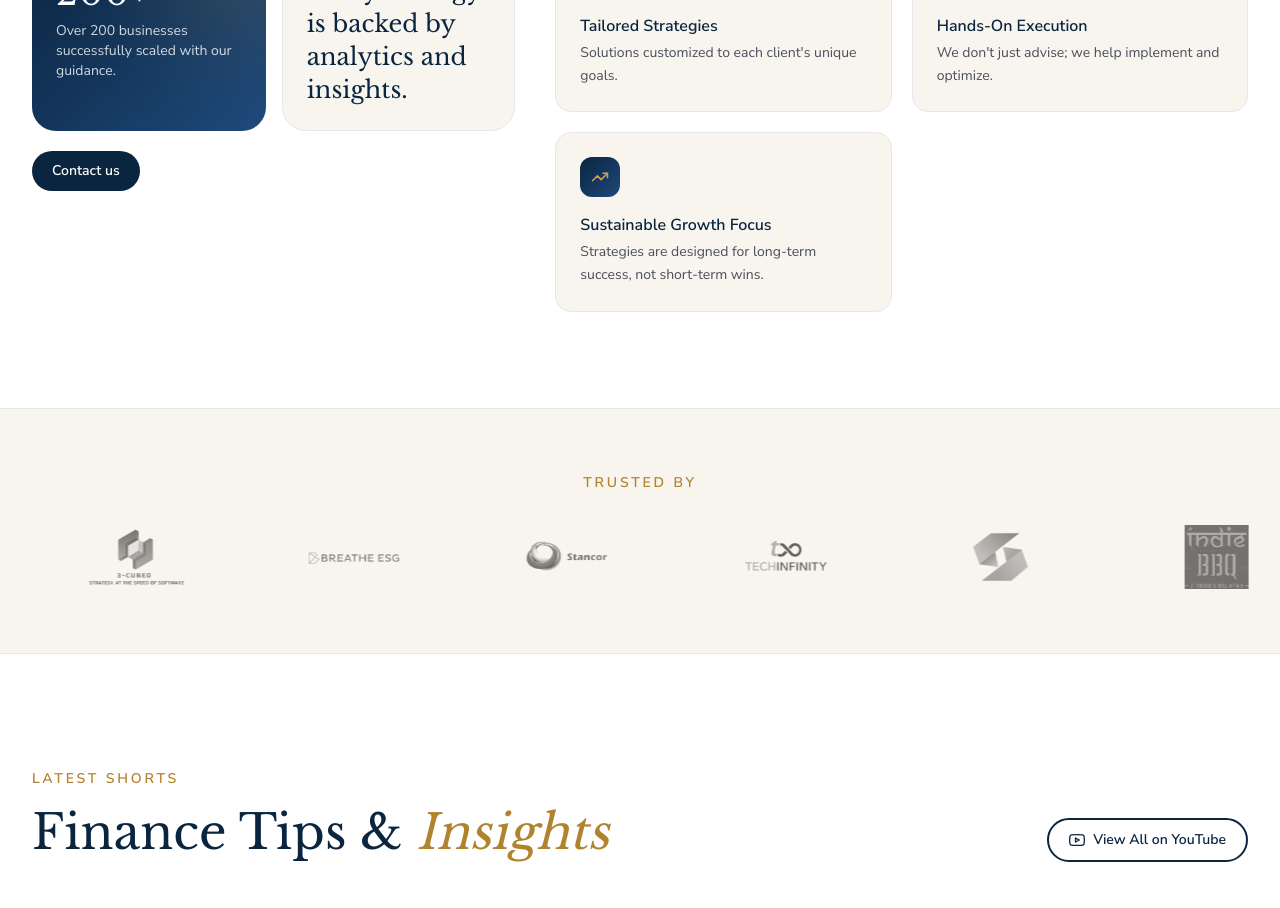
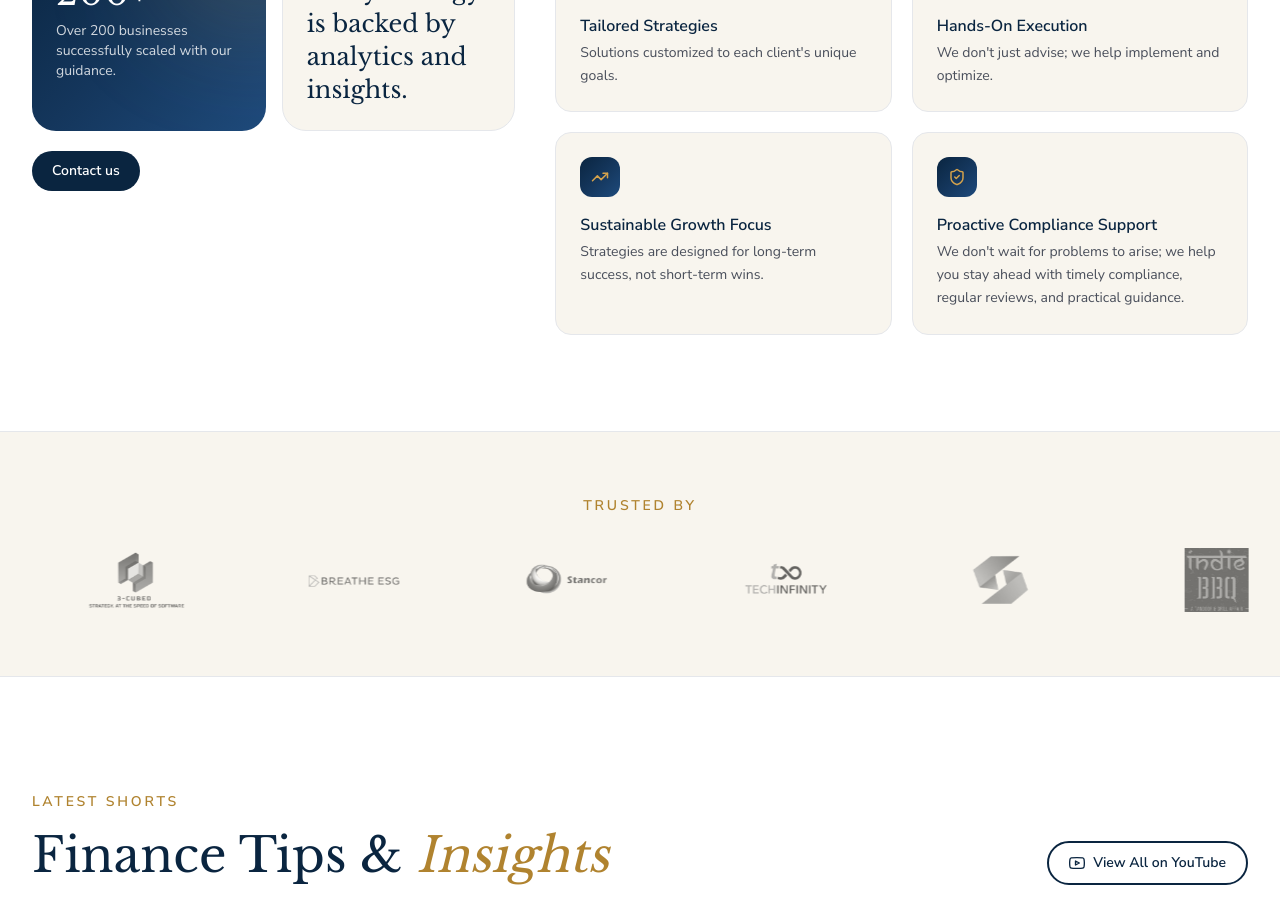
Before and after one commit to techinfinitydevelopers/finvvritti, a Next.js app: page / in a window 1280 px wide. Shown: the part 3320-4228 px from the top of the page. Built offline with nearby package versions, Linux system fonts and the light colour scheme; no server answers; grey boxes are pictures that could not be loaded.

Commit message:
Add Proactive Compliance Support card to Why Choose Us section

```diff
--- a/src/components/WhyChooseUsSection.tsx
+++ b/src/components/WhyChooseUsSection.tsx
@@ -1,13 +1,14 @@
 "use client";
-import { Award, BarChart3, Target, Hammer, TrendingUp } from "lucide-react";
+import { Award, BarChart3, Target, Hammer, TrendingUp, ShieldCheck } from "lucide-react";
 import AboutAnimated from "@/components/AboutAnimated";
 
 const reasons = [
-  { Icon: Award,       h4: "Proven Track Record",    body: "Over 200 businesses successfully scaled with our guidance." },
-  { Icon: BarChart3,   h4: "Data-Driven Decisions",  body: "Every strategy is backed by analytics and insights." },
-  { Icon: Target,      h4: "Tailored Strategies",    body: "Solutions customized to each client's unique goals." },
-  { Icon: Hammer,      h4: "Hands-On Execution",     body: "We don't just advise; we help implement and optimize." },
-  { Icon: TrendingUp,  h4: "Sustainable Growth Focus", body: "Strategies are designed for long-term success, not short-term wins." },
+  { Icon: Award,       h4: "Proven Track Record",        body: "Over 200 businesses successfully scaled with our guidance." },
+  { Icon: BarChart3,   h4: "Data-Driven Decisions",      body: "Every strategy is backed by analytics and insights." },
+  { Icon: Target,      h4: "Tailored Strategies",        body: "Solutions customized to each client's unique goals." },
+  { Icon: Hammer,      h4: "Hands-On Execution",         body: "We don't just advise; we help implement and optimize." },
+  { Icon: TrendingUp,  h4: "Sustainable Growth Focus",   body: "Strategies are designed for long-term success, not short-term wins." },
+  { Icon: ShieldCheck, h4: "Proactive Compliance Support", body: "We don't wait for problems to arise; we help you stay ahead with timely compliance, regular reviews, and practical guidance." },
 ];
 
 export default function WhyChooseUsSection() {
```
